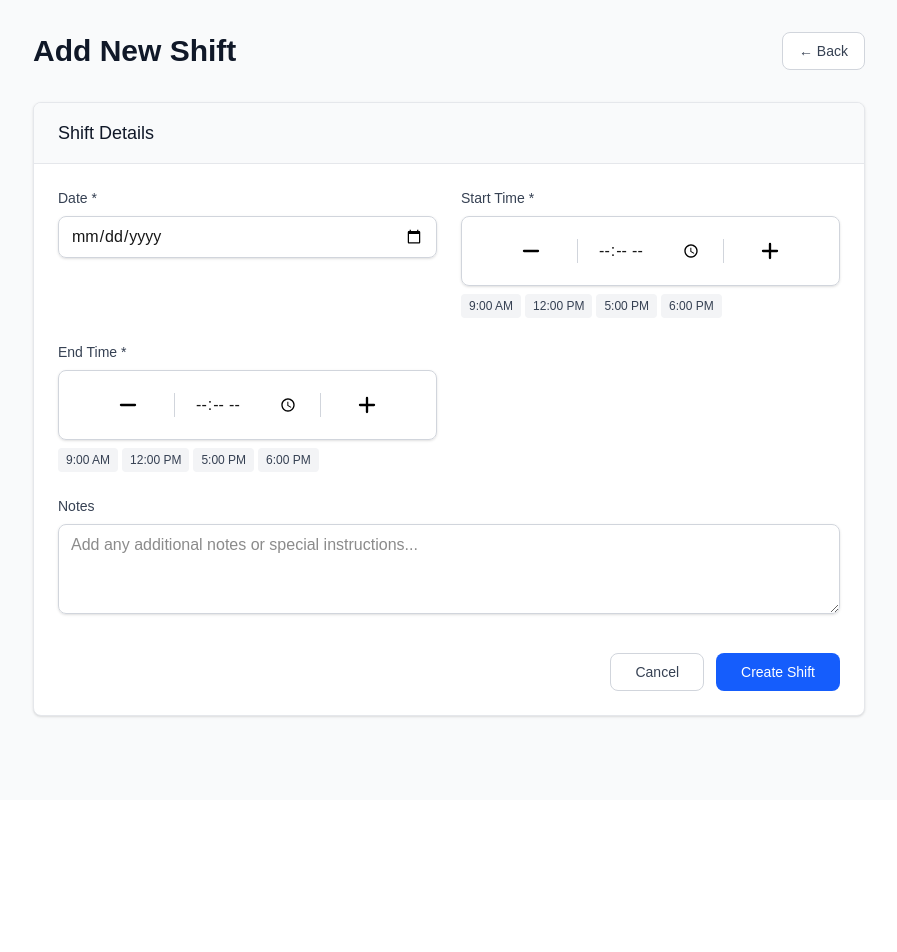
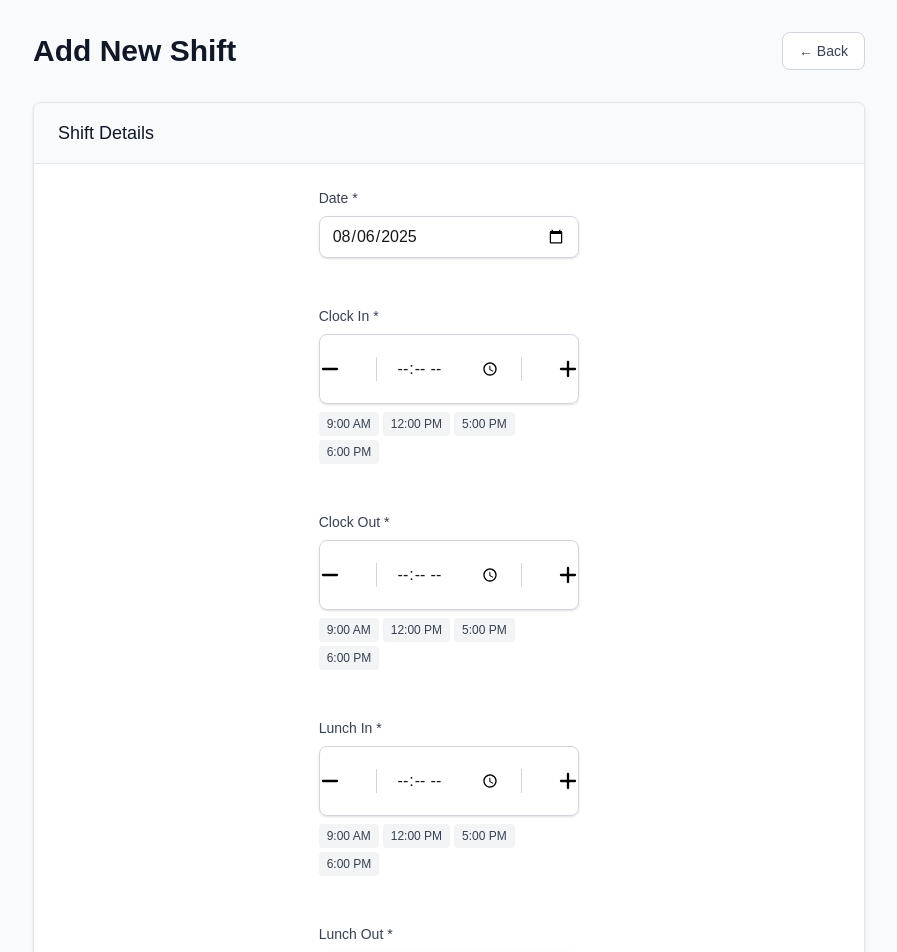
Before and after one commit to changerate/shiftlytics, a Next.js app: page /addShift in a window 1280 px wide. Shown: the top 952 px of the page, without its empty margins (191-1088 px from the left). Before the commit the page ends 800 px from the top, so only its background shows below. Built offline with nearby package versions, Linux system fonts and the light colour scheme.

Commit message:
better formatting and default date as today

```diff
--- a/src/app/addShift/components/addShiftPage.js
+++ b/src/app/addShift/components/addShiftPage.js
@@ -9,15 +9,19 @@ import TimeInput from "../../../components/TimeInput";
 
 
 export default function AddShiftPage() {
+
+    const today = new Date().toISOString().split('T')[0];
+
     const [shiftData, setShiftData] = useState({
         employeeName: "",
         position: "",
-        date: "",
+        date: new Date().toISOString().split('T')[0],
         startTime: "",
         endTime: "",
         department: "",
         notes: ""
     });
+
     const [loading, setLoading] = useState(false);
     const [error, setError] = useState("");
     const router = useRouter();
@@ -83,7 +87,9 @@ export default function AddShiftPage() {
 
             {/* Form Content */}
             <form onSubmit={handleSubmit} className="p-6">
-                <div className="grid grid-cols-1 md:grid-cols-2 gap-6">
+                {/* <div className="grid grid-cols-1 md:grid-cols-2 gap-6"> */}
+                <div className="flex flex-col gap-12 w-full md:w-1/2 lg:w-1/3 mx-auto">
+
 
                     {/* Date */}
                     <div>
@@ -101,10 +107,11 @@ export default function AddShiftPage() {
                         />
                     </div>
 
-                {/* Start Time */}
+
+                    {/* Clock In */}
                     <div>
                         <label htmlFor="startTime" className="block text-sm font-medium text-gray-700 mb-2">
-                    Start Time *
+                        Clock In *
                         </label>
                         <TimeInput
                         id="startTime"
@@ -115,10 +122,11 @@ export default function AddShiftPage() {
                         />
                     </div>
 
-                {/* End Time */}
+
+                    {/* Clock Out */}
                     <div>
                         <label htmlFor="endTime" className="block text-sm font-medium text-gray-700 mb-2">
-                    End Time *
+                        Clock Out *
                         </label>
                         <TimeInput
                         id="endTime"
@@ -128,7 +136,37 @@ export default function AddShiftPage() {
                         required
                         />
                     </div>
+
+
+                    {/* Lunch In */}
+                    <div>
+                        <label htmlFor="startTime" className="block text-sm font-medium text-gray-700 mb-2">
+                        Lunch In *
+                        </label>
+                        <TimeInput
+                        id="startTime"
+                        name="startTime"
+                        value={shiftData.startTime}
+                        onChange={handleInputChange}
+                        required
+                        />
                     </div>
+
+
+                    {/* Lunch Out */}
+                    <div>
+                        <label htmlFor="endTime" className="block text-sm font-medium text-gray-700 mb-2">
+                        Lunch Out *
+                        </label>
+                        <TimeInput
+                        id="endTime"
+                        name="endTime"
+                        value={shiftData.endTime}
+                        onChange={handleInputChange}
+                        required
+                        />
+                    </div>
+
 
                     {/* Notes - Full Width */}
                     <div className="mt-6">
@@ -145,6 +183,8 @@ export default function AddShiftPage() {
                             placeholder="Add any additional notes or special instructions..."
                             />
                     </div>
+                </div>
+
 
                 {/* Error Message */}
                 {error && (
@@ -152,6 +192,7 @@ export default function AddShiftPage() {
                     <p className="text-sm text-red-600">{error}</p>
                 </div>
                 )}
+
 
                 {/* Form Actions */}
                 <div className="mt-8 flex justify-end space-x-3">
@@ -170,6 +211,8 @@ export default function AddShiftPage() {
                         {loading ? 'Creating Shift...' : 'Create Shift'}
                     </button>
                 </div>
+
+
             </form>
             </div>
 
```
Also changed, not shown: src/components/TimeInput.js (indentation only). Lines whose indentation alone changed are shown as unchanged.
